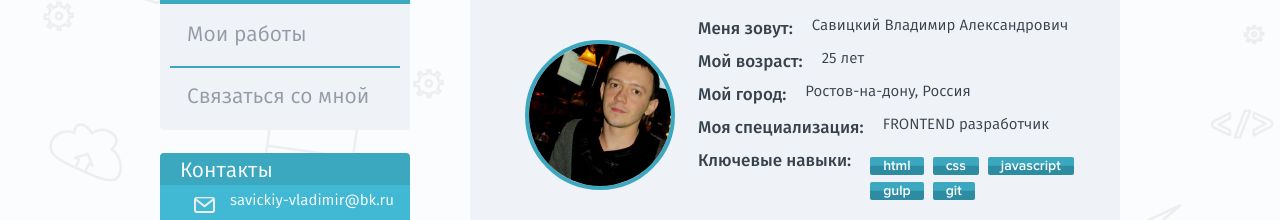
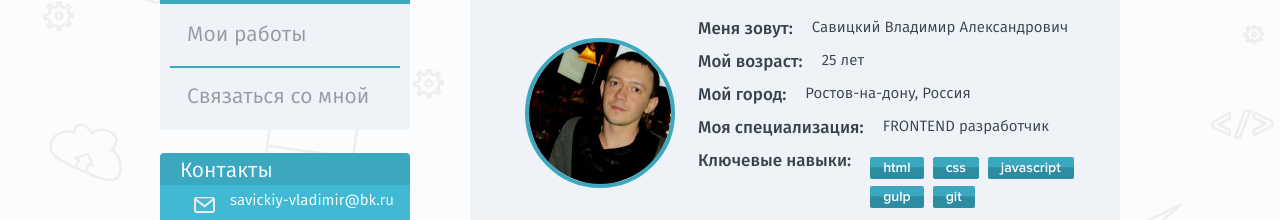
Before and after one commit to rush777/dz-port, a website: page app/index.html in a window 1280 px wide. Shown: the part 219-439 px from the top of the page. Drawn offline with nearby package versions, Linux system fonts and the light colour scheme.

Commit message:
надо чтонибудь закоммитить :)

```diff
--- a/app/css/index.css
+++ b/app/css/index.css
@@ -5,7 +5,7 @@
 .avatar-box {
     float: left;
     margin-left: 55px;
-    margin-top: 22px;
+    margin-top: 20px;
 }
 
 .avatar-wrapper {
@@ -33,7 +33,7 @@
 .about-me-item .lc,
 .about-me-item .rc {
     display: inline-block;
-    vertical-align: top;
+    line-height: 1.4;
 }
 
 .about-me-item .lc {
@@ -41,6 +41,7 @@
     font-family: 'fira_sansmedium';
     font-size: 17px;
     line-height: 23px;
+    vertical-align: top;
 }
 
 .skills-list {
```
